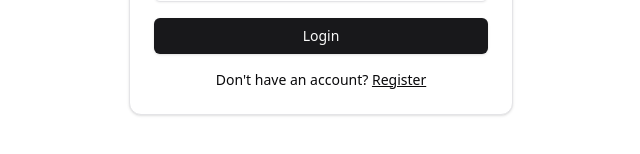
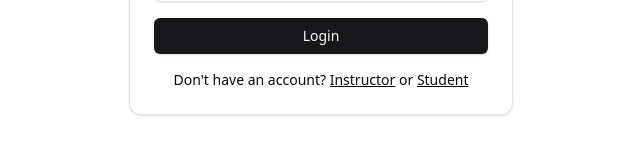
Before and after one commit to mohammedsbd/Cnergy-learn, a Next.js app: page /login in a window 1280 px wide. Shown: the part 474-628 px from the top of the page, without its empty margins (319-959 px from the left). Built offline with nearby package versions, Linux system fonts and the light colour scheme.

Commit message:
update login form route

```diff
--- a/app/login/_components/login-form.jsx
+++ b/app/login/_components/login-form.jsx
@@ -86,8 +86,12 @@
         </div>
         <div className="mt-4 text-center text-sm">
           Don&apos;t have an account?{" "}
-          <Link href="register" className="underline">
-            Register
+          <Link href="/register/instructor" className="underline">
+          Instructor
+          </Link>
+          {" "} or {" "}
+          <Link href="/register/student" className="underline">
+          Student
           </Link>
         </div>
         </form>
```
Also changed, not shown: lib/routes.js (+6 -5 lines).
